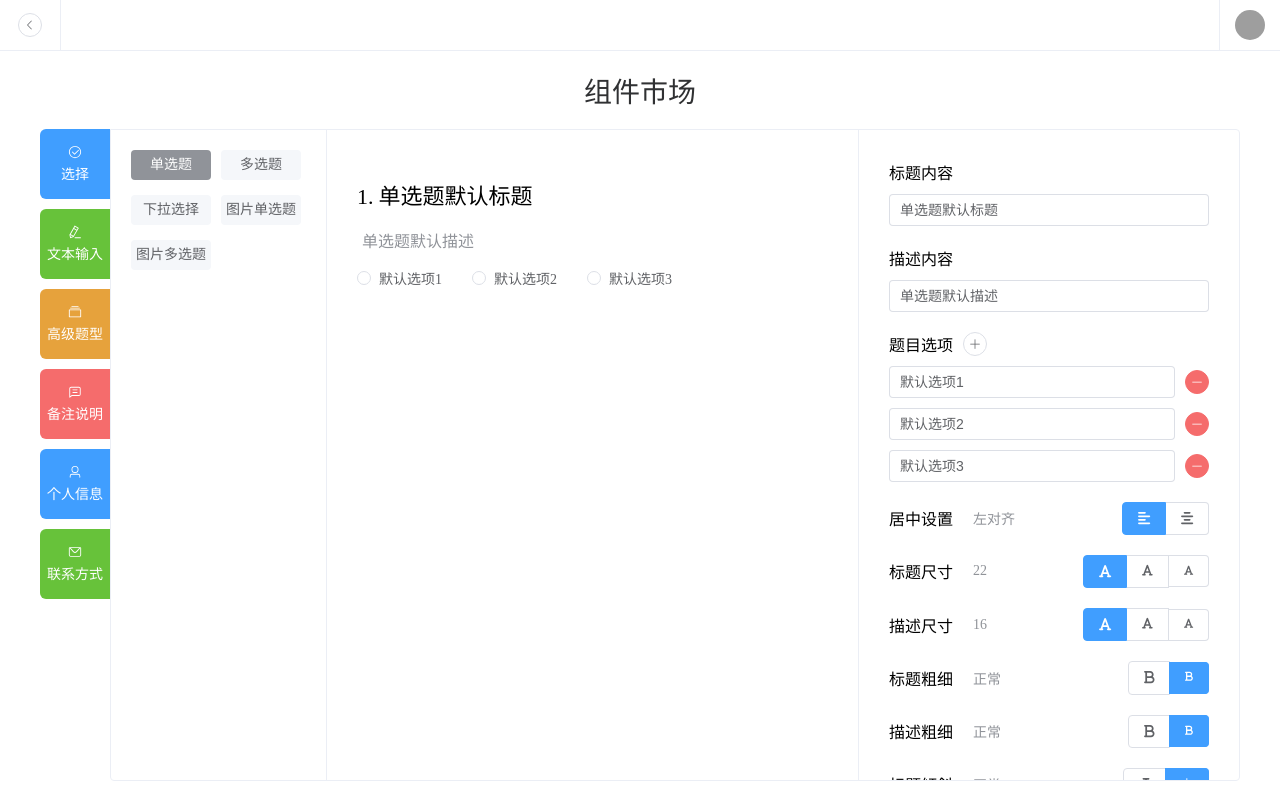
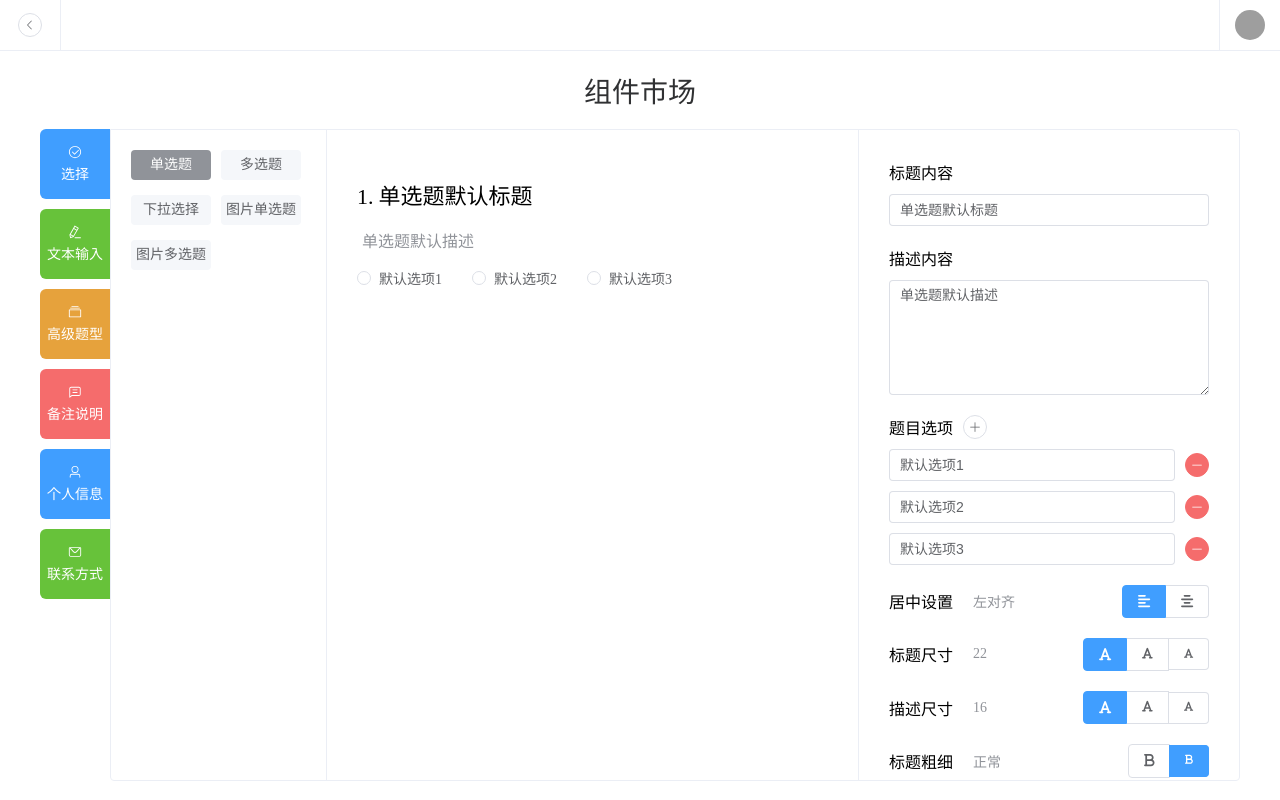
Before and after one commit to tsycheese/vue-nocode-questionnaire, a Vue app: page /single-select in a window 1280 px wide. Built offline with nearby package versions, Linux system fonts and the light colour scheme; grey boxes are pictures that could not be loaded; the HTML template or start-up script is replaced by a standard one.

Commit message:
将描述输入框改为 textarea 类型

```diff
--- a/src/components/ServeComs/Materials/EditItems/DescEditor.vue
+++ b/src/components/ServeComs/Materials/EditItems/DescEditor.vue
@@ -1,7 +1,13 @@
 <template>
   <div class="desc-editor">
     <div class="mb-10">描述内容</div>
-    <el-input placeholder="请输入内容" v-model="desc" @input="inputHandle"></el-input>
+    <el-input
+      type="textarea"
+      :rows="5"
+      placeholder="请输入内容"
+      v-model="desc"
+      @input="inputHandle"
+    ></el-input>
   </div>
 </template>
 
```
